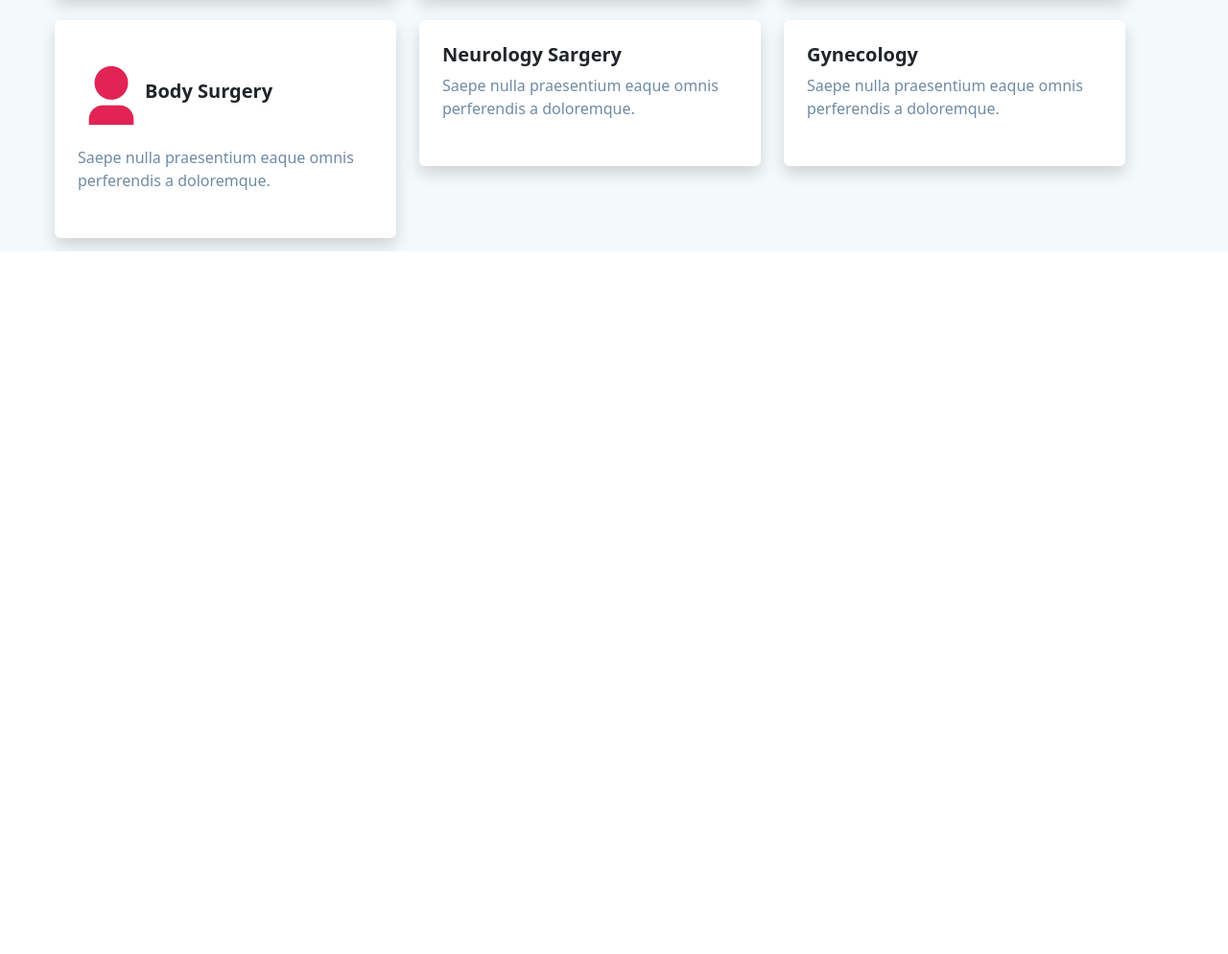
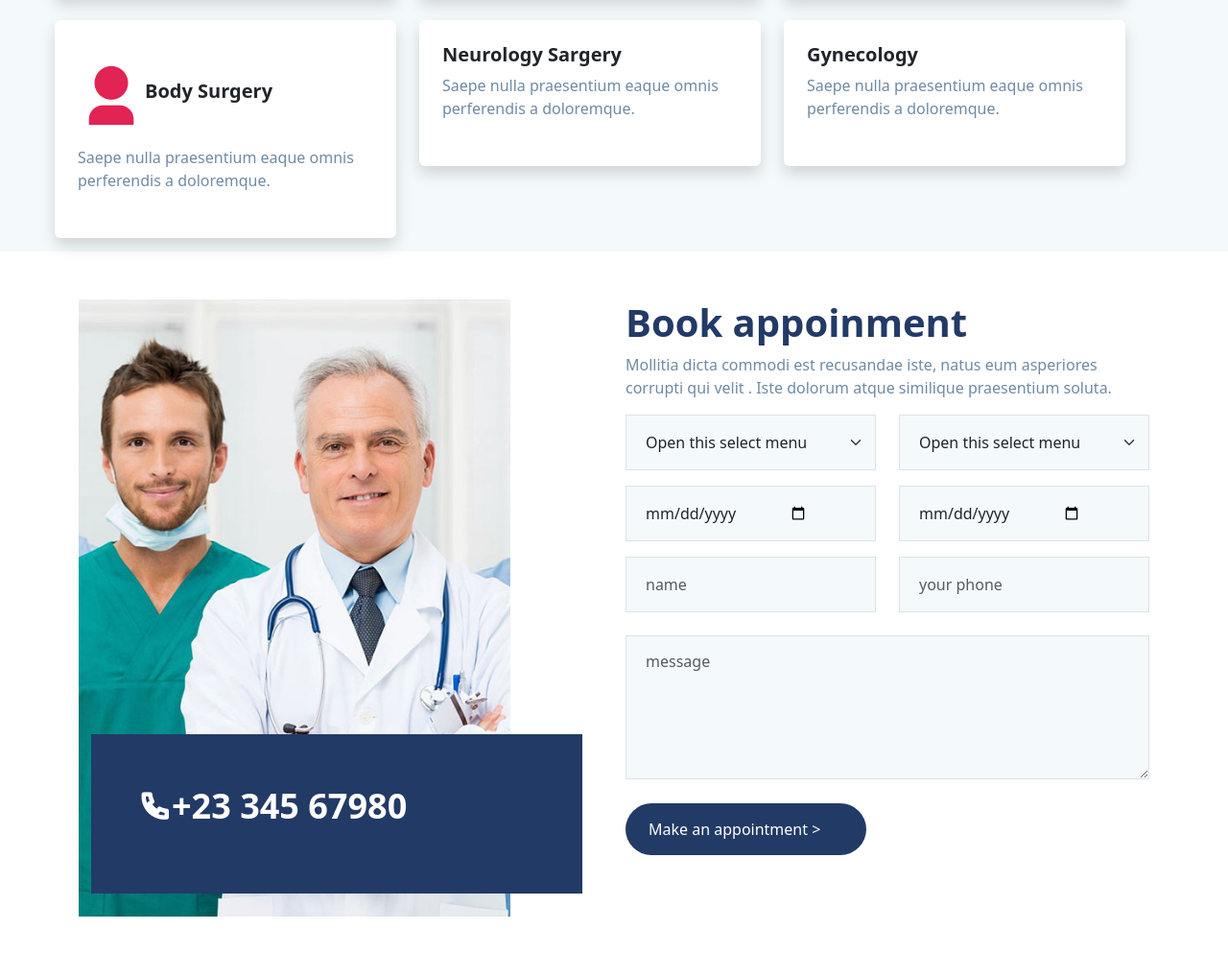
Before and after one commit to abidmanzoor7878-ship-it/novena-site, a plain HTML site: page index.html in a window 1280 px wide. Shown: the part 2759-3753 px from the top of the page at 96% size. Before the commit the page ends 3021 px from the top, so only its background shows below. Drawn offline with nearby package versions, Linux system fonts and the light colour scheme; files that its build step writes are made by us from their sources; some icons are missing.

Commit message:
appointment section day3 classwork

```diff
--- a/assets/css/style.css
+++ b/assets/css/style.css
@@ -197,8 +197,32 @@ background-color: white;
 }
 .grey-color{
     color: var(--grey-color);
+
 }
-
+.blue-color{
+    color: var(--blue-color);
+}
+.blue-bcolor{
+    background-color: var(--blue-color);
+}
 #awards .icon-color{
     color: #e12454;
 }
+.appoint-img{
+    width: 450px;
+
+}
+.form-select , .form-control{
+    border-radius: 0px;
+}
+.appoint-btn{
+    background: var(--blue-color);
+}
+.appoint-phone {
+    position: absolute;
+    left: 95px;
+    top: 503px;
+    width: 40%;
+    font-size: 36px;
+    font-weight: 800;
+}
--- a/index.html
+++ b/index.html
@@ -370,7 +370,7 @@
                 <i class="ri-tooth-fill"></i>
 
               </div>
-            <h5 class="fw-bold" >Dental Care</h5>
+              <h5 class="fw-bold">Dental Care</h5>
             </div>
             <p class="grey-color mb-4">Saepe nulla praesentium eaque omnis perferendis a doloremque.</p>
           </div>
@@ -391,7 +391,7 @@
           <div class="shadow pt-4 pb-4 ps-4 bg-white rounded">
             <div class="awards-icons d-flex align-items-center ">
               <div class="icon-color">
-               <i class="ri-brain-2-line"></i>
+                <i class="ri-brain-2-line"></i>
 
               </div>
               <h5 class="fw-bold">Neurology Sargery </h5>
@@ -418,7 +418,87 @@
 
   </section>
   <!-- section awards end-->
-<!-- section appointment-->
+  <!-- section appointment start-->
+  <section id="appointment" class="py-8 position-relative">
+    <div class="container">
+      <div class="row">
+        <div class="col-md-6">
+          <div class="appoint-img ">
+            <img src="./assets/imgs/img-3.jpg" class="img-fluid">
+          </div>
+<div class="appoint-phone d-flex blue-bcolor p-5 text-white">
+<div>
+  <i class="ri-phone-line"></i>
+</div>
+<div>
+  <p>+23 345 67980</p>
+</div>
+</div>
+        </div>
+        <div class="col-md-6">
+          <div>
+            <h2 class="blue-color fw-bold fs-1">Book appoinment</h2>
+            <p class="grey-color">Mollitia dicta commodi est recusandae iste, natus eum asperiores corrupti qui velit .
+              Iste dolorum atque
+              similique praesentium soluta.</p>
+          </div>
+          <div class="row mb-3">
+            <div class="col-md-6">
+              <select class="form-select pt-3 pb-3 bg-color" aria-label="Default select example">
+                <option selected>Open this select menu</option>
+                <option value="1">One</option>
+                <option value="2">Two</option>
+                <option value="3">Three</option>
+              </select>
+            </div>
+            <div class="col-md-6">
+              <select class="form-select pt-3 pb-3 bg-color" aria-label="Default select example">
+                <option selected>Open this select menu</option>
+                <option value="1">One</option>
+                <option value="2">Two</option>
+                <option value="3">Three</option>
+              </select>
+            </div>
+          </div>
+
+          <div class="row mb-3">
+            <div class="col-md-6">
+              <input type="date" class="form-control pt-3 pb-3 bg-color" placeholder="">
+            </div>
+            <div class="col-md-6">
+              <input type="date" class="form-control pt-3 pb-3 bg-color" placeholder="">
+            </div>
+          </div>
+          <div class="row">
+            <div class="col-md-6">
+              <input type="name" class="form-control  pt-3 pb-3 bg-color" placeholder="name">
+            </div>
+            <div class="col-md-6">
+              <input type="text" class="form-control  pt-3 pb-3 bg-color" placeholder="your phone ">
+            </div>
+          </div>
+          <div class="row">
+            <div class="col-md-12">
+              <div class="mb-3">
+                <label for="exampleFormControlTextarea1" class="form-label "></label>
+                <textarea class="form-control bg-color" id="exampleFormControlTextarea1" rows="5"
+                  placeholder="message"></textarea>
+              </div>
+
+              </textarea>
+            </div>
+          </div>
+
+          <div class=" mt-4">
+            <a class="appoint-btn text-decoration-none text-white pt-3 pb-3 ps-4 pe-5 rounded-pill text-center" href="#">Make an
+              appointment ></a>
+          </div>
+
+        </div>
+  </section>
+
+  <!-- section appointment end -->
+
 
 
 
```
